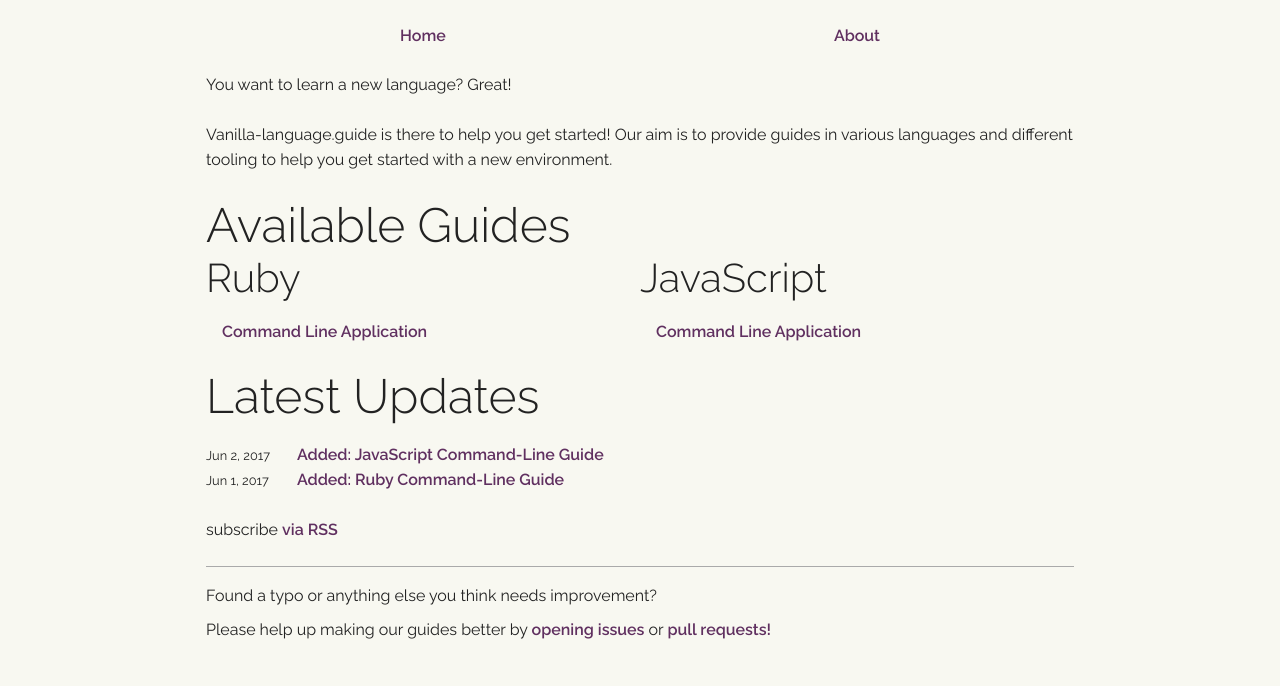
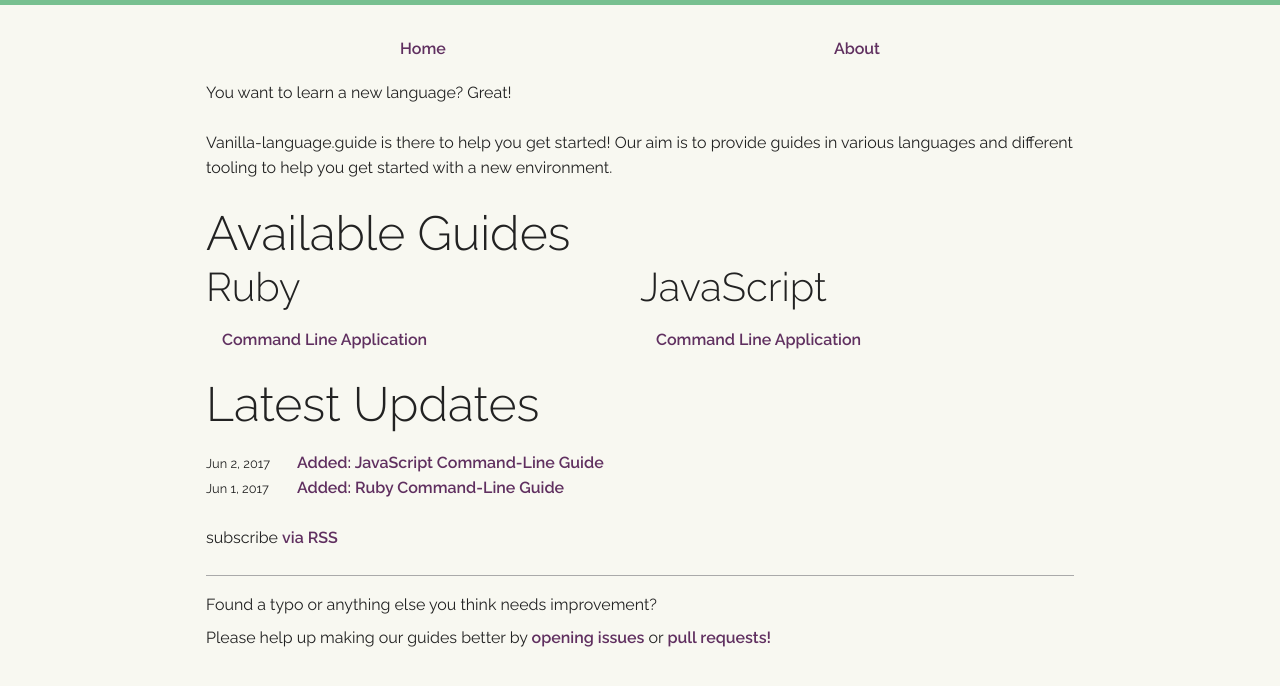
Before and after one commit to vanilla-project/vanilla-project.guide, a Jekyll site: the page built from index.md, in a window 1280 px wide. Shown: the top 686 px of the page. Built offline with Jekyll 4.4.1, drawn with Linux system fonts in a browser that asks for light colours.

Commit message:
Adds language specific color indicator to guides

```diff
--- a/_config.yml
+++ b/_config.yml
@@ -39,6 +39,7 @@ defaults:
         - Ruby
         - object-oriented
         - dynamically-typed
+      color: "#701516"
   - scope:
       path: "_guides/node"
     values:
@@ -46,3 +47,4 @@ defaults:
         - JavaScript
         - object-oriented
         - dynamically-typed
+      color: "#f1e05a"
--- a/_includes/header.html
+++ b/_includes/header.html
@@ -1,3 +1,5 @@
+<div class="color-code" {% if page.color %}style="border-color: {{page.color}};"{% endif %}></div>
+
 <header>
   <input class="show-menu" id="show-menu" type="checkbox" />
   <label for="show-menu" class="menu-icon"></label>
--- /dev/null
+++ b/_sass/color-code.scss
@@ -0,0 +1,15 @@
+body > div.color-code {
+  border: none;
+  border-top: 5px solid;
+  border-color: $bright-color-2;
+
+  // These percentages and minus values are to break out of the parent container.
+  // from: https://css-tricks.com/full-width-containers-limited-width-parents
+  left: 50%;
+  margin-left: -50vw;
+  margin-right: -50vw;
+  margin-top: -1rem;
+  position: relative;
+  right: 50%;
+  width: 100vw;
+}
--- /dev/null
+++ b/_sass/header.scss
@@ -0,0 +1,9 @@
+body > header {
+  padding-top: 1.5rem;
+  padding-bottom: .7rem;
+
+  nav {
+    margin: 0 auto;
+    max-width: 900px;
+  }
+}
--- a/assets/vanilla-project.scss
+++ b/assets/vanilla-project.scss
@@ -5,7 +5,9 @@
 @import "global";
 @import "links";
 @import "menu";
+@import "header";
 @import "directory-listings";
 @import "syntax";
 @import "footer";
 @import "home";
+@import "color-code";
```
